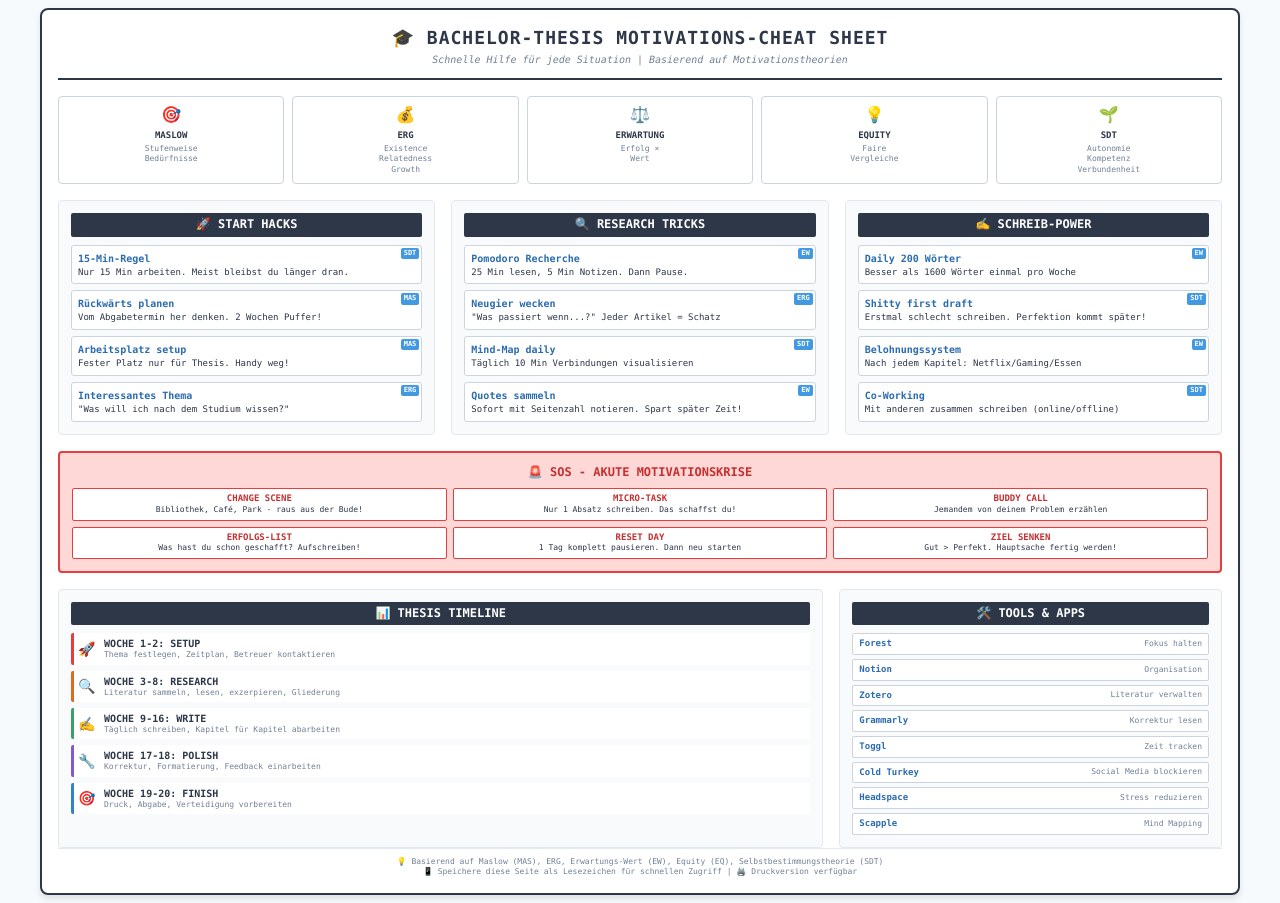
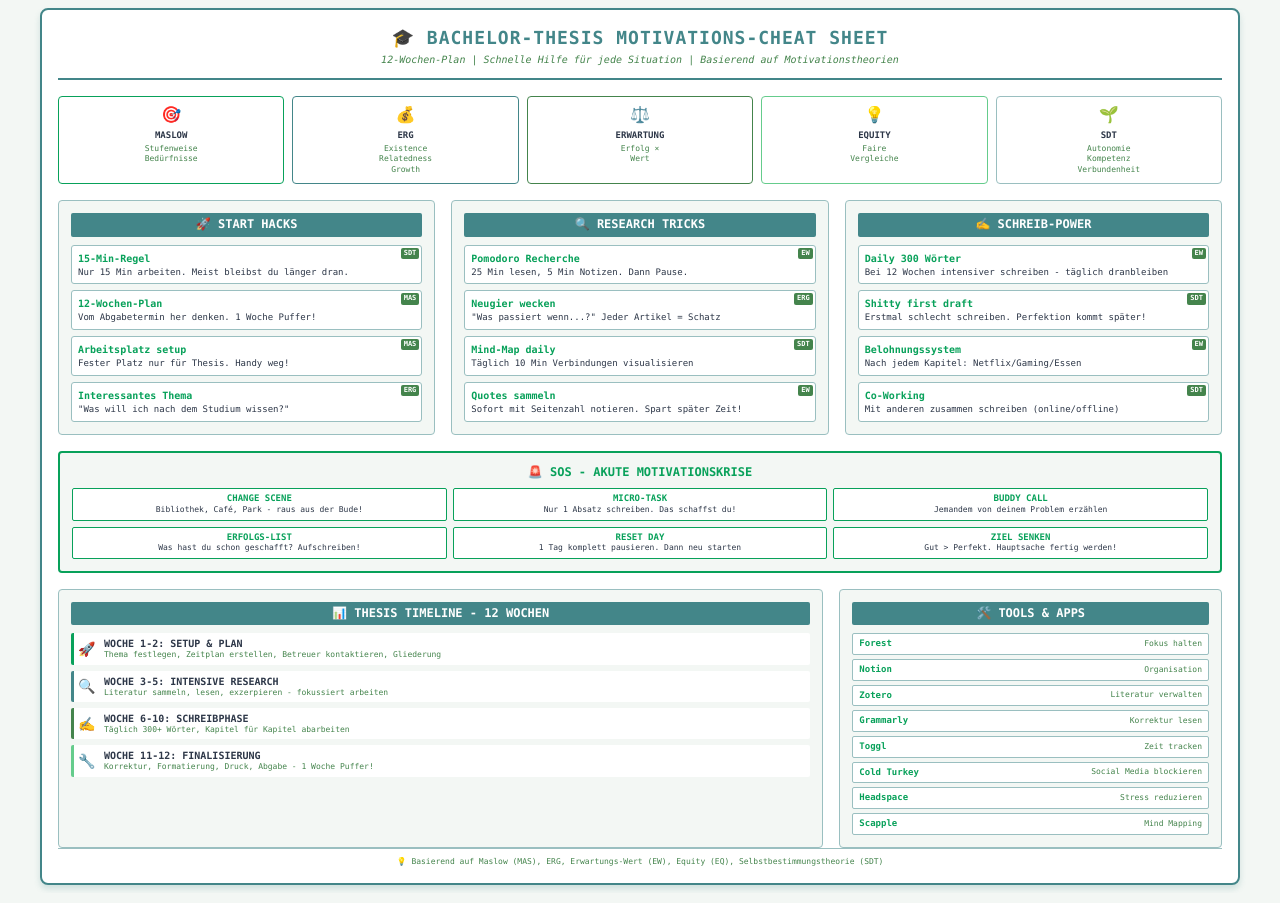
Before and after one commit to fab4web/Psychologie-Cheat-Sheet, a plain HTML site: page index.html in a window 1280 px wide. Drawn offline with Linux system fonts and the light colour scheme.

Commit message:
Update index.html

```diff
--- a/index.html
+++ b/index.html
@@ -16,7 +16,7 @@
             font-size: 11px;
             line-height: 1.3;
             color: #2d3748;
-            background: #f7fafc;
+            background: #f3f7f4;
             padding: 8px;
         }
 
@@ -24,15 +24,15 @@
             max-width: 1200px;
             margin: 0 auto;
             background: white;
-            border: 2px solid #2d3748;
+            border: 2px solid #438689;
             border-radius: 8px;
             padding: 16px;
-            box-shadow: 0 4px 6px rgba(0,0,0,0.1);
+            box-shadow: 0 4px 6px rgba(67, 134, 137, 0.2);
         }
 
         .header {
             text-align: center;
-            border-bottom: 2px solid #2d3748;
+            border-bottom: 2px solid #438689;
             padding-bottom: 12px;
             margin-bottom: 16px;
         }
@@ -43,11 +43,12 @@
             margin-bottom: 4px;
             text-transform: uppercase;
             letter-spacing: 1px;
+            color: #438689;
         }
 
         .header .subtitle {
             font-size: 10px;
-            color: #718096;
+            color: #44844c;
             font-style: italic;
         }
 
@@ -59,10 +60,10 @@
         }
 
         .section {
-            border: 1px solid #e2e8f0;
+            border: 1px solid #9abfc0;
             border-radius: 4px;
             padding: 12px;
-            background: #f8fafc;
+            background: #f3f7f4;
         }
 
         .section-title {
@@ -71,7 +72,7 @@
             text-transform: uppercase;
             margin-bottom: 8px;
             padding: 4px 6px;
-            background: #2d3748;
+            background: #438689;
             color: white;
             border-radius: 2px;
             text-align: center;
@@ -79,7 +80,7 @@
 
         .quick-tip {
             background: #fff;
-            border: 1px solid #cbd5e0;
+            border: 1px solid #9abfc0;
             border-radius: 3px;
             padding: 6px;
             margin-bottom: 6px;
@@ -93,7 +94,7 @@
         .tip-header {
             font-weight: bold;
             font-size: 10px;
-            color: #2b6cb0;
+            color: #08a15a;
             margin-bottom: 2px;
         }
 
@@ -106,7 +107,7 @@
             position: absolute;
             top: 2px;
             right: 2px;
-            background: #4299e1;
+            background: #44844c;
             color: white;
             font-size: 7px;
             padding: 1px 3px;
@@ -115,8 +116,8 @@
         }
 
         .emergency-section {
-            background: #fed7d7;
-            border: 2px solid #e53e3e;
+            background: #f3f7f4;
+            border: 2px solid #08a15a;
             border-radius: 4px;
             padding: 12px;
             margin-bottom: 16px;
@@ -125,7 +126,7 @@
         .emergency-title {
             font-size: 12px;
             font-weight: bold;
-            color: #c53030;
+            color: #08a15a;
             text-align: center;
             margin-bottom: 8px;
             text-transform: uppercase;
@@ -139,7 +140,7 @@
 
         .emergency-item {
             background: white;
-            border: 1px solid #e53e3e;
+            border: 1px solid #08a15a;
             padding: 4px;
             border-radius: 2px;
             text-align: center;
@@ -148,7 +149,7 @@
         .emergency-item .method {
             font-weight: bold;
             font-size: 9px;
-            color: #c53030;
+            color: #08a15a;
         }
 
         .emergency-item .description {
@@ -163,10 +164,10 @@
         }
 
         .phases-timeline {
-            border: 1px solid #e2e8f0;
+            border: 1px solid #9abfc0;
             border-radius: 4px;
             padding: 12px;
-            background: #f8fafc;
+            background: #f3f7f4;
         }
 
         .timeline-item {
@@ -181,11 +182,10 @@
 
         .timeline-item:last-child { margin-bottom: 0; }
 
-        .phase-1 { border-left-color: #e53e3e; }
-        .phase-2 { border-left-color: #dd6b20; }
-        .phase-3 { border-left-color: #38a169; }
-        .phase-4 { border-left-color: #805ad5; }
-        .phase-5 { border-left-color: #3182ce; }
+        .phase-1 { border-left-color: #08a15a; }
+        .phase-2 { border-left-color: #438689; }
+        .phase-3 { border-left-color: #44844c; }
+        .phase-4 { border-left-color: #65cc8c; }
 
         .timeline-icon {
             font-size: 14px;
@@ -205,14 +205,14 @@
 
         .timeline-tip {
             font-size: 8px;
-            color: #718096;
+            color: #44844c;
         }
 
         .tools-section {
-            border: 1px solid #e2e8f0;
+            border: 1px solid #9abfc0;
             border-radius: 4px;
             padding: 12px;
-            background: #f8fafc;
+            background: #f3f7f4;
         }
 
         .tools-grid {
@@ -223,7 +223,7 @@
 
         .tool-item {
             background: white;
-            border: 1px solid #cbd5e0;
+            border: 1px solid #9abfc0;
             padding: 4px 6px;
             border-radius: 2px;
             display: flex;
@@ -234,12 +234,12 @@
         .tool-name {
             font-weight: bold;
             font-size: 9px;
-            color: #2b6cb0;
+            color: #08a15a;
         }
 
         .tool-purpose {
             font-size: 8px;
-            color: #718096;
+            color: #44844c;
         }
 
         .motivations-types {
@@ -250,12 +250,18 @@
         }
 
         .motivation-type {
-            border: 1px solid #cbd5e0;
+            border: 1px solid #9abfc0;
             border-radius: 4px;
             padding: 8px 4px;
             text-align: center;
             background: white;
         }
+
+        .motivation-type:nth-child(1) { border-color: #08a15a; }
+        .motivation-type:nth-child(2) { border-color: #438689; }
+        .motivation-type:nth-child(3) { border-color: #44844c; }
+        .motivation-type:nth-child(4) { border-color: #65cc8c; }
+        .motivation-type:nth-child(5) { border-color: #9abfc0; }
 
         .type-icon {
             font-size: 16px;
@@ -271,15 +277,15 @@
 
         .type-method {
             font-size: 8px;
-            color: #718096;
+            color: #44844c;
         }
 
         .footer {
-            border-top: 1px solid #e2e8f0;
+            border-top: 1px solid #9abfc0;
             padding-top: 8px;
             text-align: center;
             font-size: 8px;
-            color: #718096;
+            color: #44844c;
         }
 
         @media print {
@@ -289,7 +295,7 @@
             }
             .cheat-sheet {
                 box-shadow: none;
-                border: 1px solid #000;
+                border: 1px solid #438689;
             }
         }
 
@@ -313,7 +319,7 @@
     <div class="cheat-sheet">
         <div class="header">
             <h1>🎓 Bachelor-Thesis Motivations-Cheat Sheet</h1>
-            <div class="subtitle">Schnelle Hilfe für jede Situation | Basierend auf Motivationstheorien</div>
+            <div class="subtitle">12-Wochen-Plan | Schnelle Hilfe für jede Situation | Basierend auf Motivationstheorien</div>
         </div>
 
         <div class="motivations-types">
@@ -353,8 +359,8 @@
                     <div class="theory-badge">SDT</div>
                 </div>
                 <div class="quick-tip">
-                    <div class="tip-header">Rückwärts planen</div>
-                    <div class="tip-content">Vom Abgabetermin her denken. 2 Wochen Puffer!</div>
+                    <div class="tip-header">12-Wochen-Plan</div>
+                    <div class="tip-content">Vom Abgabetermin her denken. 1 Woche Puffer!</div>
                     <div class="theory-badge">MAS</div>
                 </div>
                 <div class="quick-tip">
@@ -396,8 +402,8 @@
             <div class="section">
                 <div class="section-title">✍️ SCHREIB-POWER</div>
                 <div class="quick-tip">
-                    <div class="tip-header">Daily 200 Wörter</div>
-                    <div class="tip-content">Besser als 1600 Wörter einmal pro Woche</div>
+                    <div class="tip-header">Daily 300 Wörter</div>
+                    <div class="tip-content">Bei 12 Wochen intensiver schreiben - täglich dranbleiben</div>
                     <div class="theory-badge">EW</div>
                 </div>
                 <div class="quick-tip">
@@ -450,40 +456,33 @@
 
         <div class="bottom-grid">
             <div class="phases-timeline">
-                <div class="section-title">📊 THESIS TIMELINE</div>
+                <div class="section-title">📊 THESIS TIMELINE - 12 WOCHEN</div>
                 <div class="timeline-item phase-1">
                     <div class="timeline-icon">🚀</div>
                     <div class="timeline-content">
-                        <div class="timeline-title">WOCHE 1-2: SETUP</div>
-                        <div class="timeline-tip">Thema festlegen, Zeitplan, Betreuer kontaktieren</div>
+                        <div class="timeline-title">WOCHE 1-2: SETUP & PLAN</div>
+                        <div class="timeline-tip">Thema festlegen, Zeitplan erstellen, Betreuer kontaktieren, Gliederung</div>
                     </div>
                 </div>
                 <div class="timeline-item phase-2">
                     <div class="timeline-icon">🔍</div>
                     <div class="timeline-content">
-                        <div class="timeline-title">WOCHE 3-8: RESEARCH</div>
-                        <div class="timeline-tip">Literatur sammeln, lesen, exzerpieren, Gliederung</div>
+                        <div class="timeline-title">WOCHE 3-5: INTENSIVE RESEARCH</div>
+                        <div class="timeline-tip">Literatur sammeln, lesen, exzerpieren - fokussiert arbeiten</div>
                     </div>
                 </div>
                 <div class="timeline-item phase-3">
                     <div class="timeline-icon">✍️</div>
                     <div class="timeline-content">
-                        <div class="timeline-title">WOCHE 9-16: WRITE</div>
-                        <div class="timeline-tip">Täglich schreiben, Kapitel für Kapitel abarbeiten</div>
+                        <div class="timeline-title">WOCHE 6-10: SCHREIBPHASE</div>
+                        <div class="timeline-tip">Täglich 300+ Wörter, Kapitel für Kapitel abarbeiten</div>
                     </div>
                 </div>
                 <div class="timeline-item phase-4">
                     <div class="timeline-icon">🔧</div>
                     <div class="timeline-content">
-                        <div class="timeline-title">WOCHE 17-18: POLISH</div>
-                        <div class="timeline-tip">Korrektur, Formatierung, Feedback einarbeiten</div>
-                    </div>
-                </div>
-                <div class="timeline-item phase-5">
-                    <div class="timeline-icon">🎯</div>
-                    <div class="timeline-content">
-                        <div class="timeline-title">WOCHE 19-20: FINISH</div>
-                        <div class="timeline-tip">Druck, Abgabe, Verteidigung vorbereiten</div>
+                        <div class="timeline-title">WOCHE 11-12: FINALISIERUNG</div>
+                        <div class="timeline-tip">Korrektur, Formatierung, Druck, Abgabe - 1 Woche Puffer!</div>
                     </div>
                 </div>
             </div>
@@ -529,7 +528,6 @@
 
         <div class="footer">
             💡 Basierend auf Maslow (MAS), ERG, Erwartungs-Wert (EW), Equity (EQ), Selbstbestimmungstheorie (SDT)<br>
-            📱 Speichere diese Seite als Lesezeichen für schnellen Zugriff | 🖨️ Druckversion verfügbar
         </div>
     </div>
 </body>
```
